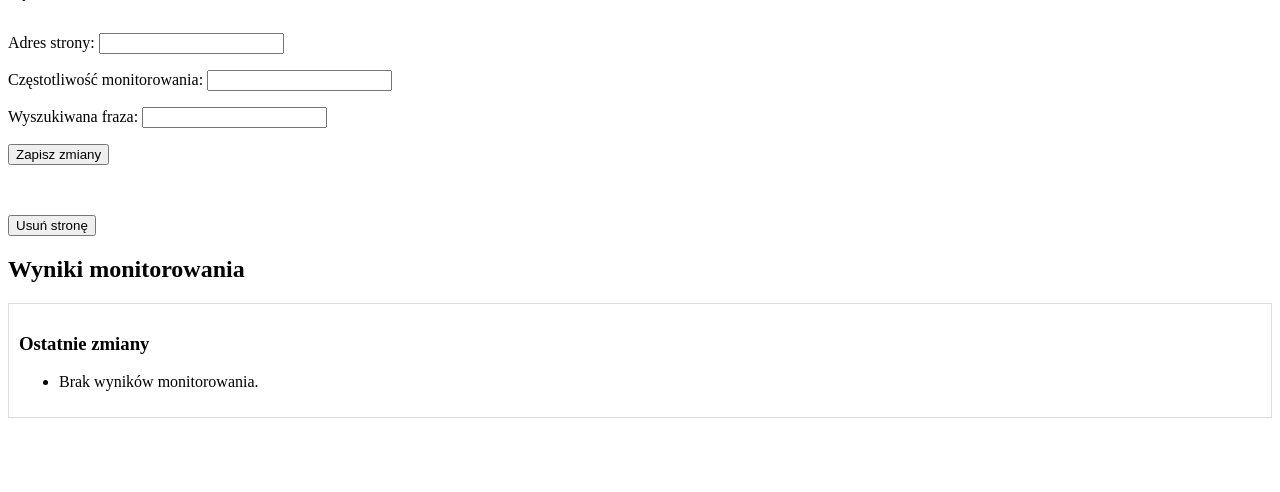
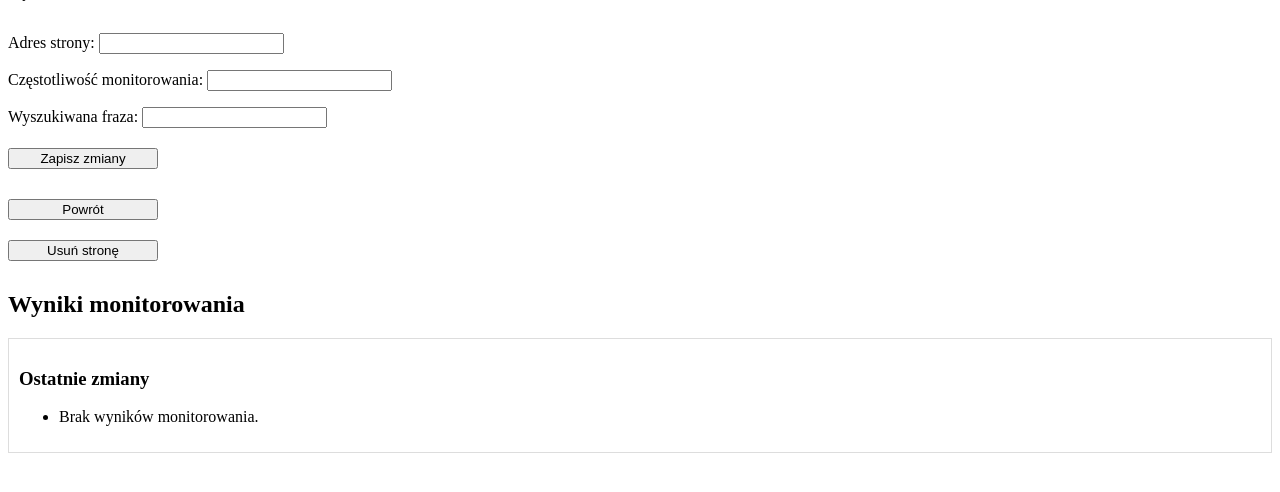
Before and after one commit to PiotrJuniorWawrzyniak/web_monitor, a Django app: template blog/templates/blog/site_detail.html in a window 1280 px wide. Shown: the part 165-657 px from the top of the page. Run offline with Django 5.2, Linux system fonts and the light colour scheme; the template is opened without the code that fills it: values that come from a table or form of the project are taken from there, others are empty; parts of the project's set-up code (start-up, migrations or seed data) failed here and were passed over.

Commit message:
added new button for return to the main page

```diff
--- a/blog/templates/blog/site_detail.html
+++ b/blog/templates/blog/site_detail.html
@@ -9,8 +9,15 @@
             flex-direction: column;
             align-items: flex-start;
         }
-        .delete-button-container {
-            margin-top: 50px; /* Większy odstęp między formularzami */
+        .button-container {
+            margin-top: 20px; /* Większy odstęp między formularzami */
+            display: flex;
+            flex-direction: column;
+        }
+        .button-container button,
+        .button-container a {
+            margin-bottom: 10px; /* Odstęp między przyciskami */
+            width: 150px; /* Stała szerokość przycisków */
         }
         .result {
             margin-top: 20px;
@@ -29,11 +36,16 @@
         <form method="post">
             {% csrf_token %}
             {{ form.as_p }}
-            <button type="submit">Zapisz zmiany</button>
+            <div class="button-container">
+                <button type="submit">Zapisz zmiany</button>
+            </div>
         </form>
 
-        <div class="delete-button-container">
-            <form action="{% url 'site_delete' site.id %}" method="post" onsubmit="return confirm('Czy na pewno chcesz usunąć tę stronę?');">
+        <div class="button-container">
+            <a href="{% url 'index' %}">
+                <button type="button">Powrót</button>
+            </a>
+            <form action="{% url 'site_delete' site.id %}" method="post" onsubmit="return confirm('Czy na pewno chcesz usunąć tę stronę?');" style="display: inline;">
                 {% csrf_token %}
                 <button type="submit">Usuń stronę</button>
             </form>
```
Also changed, not shown: 1 other file.
